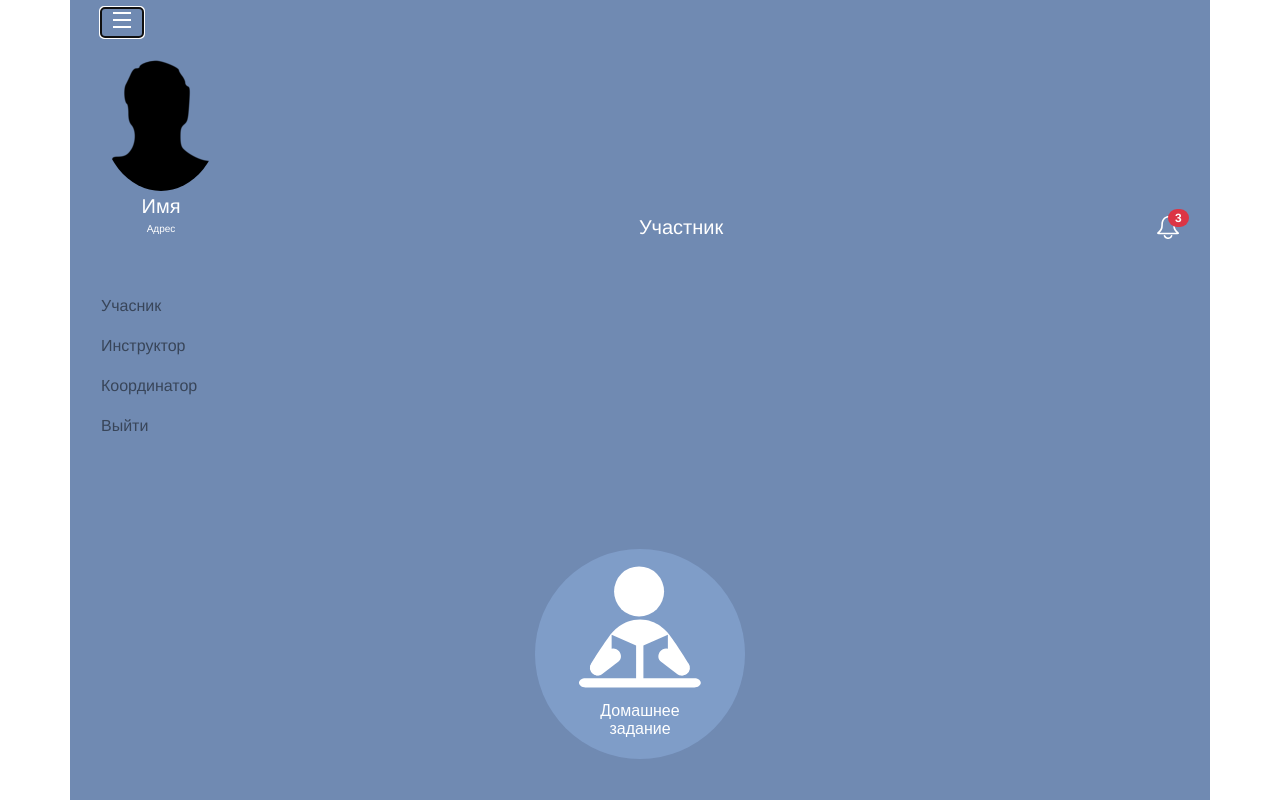
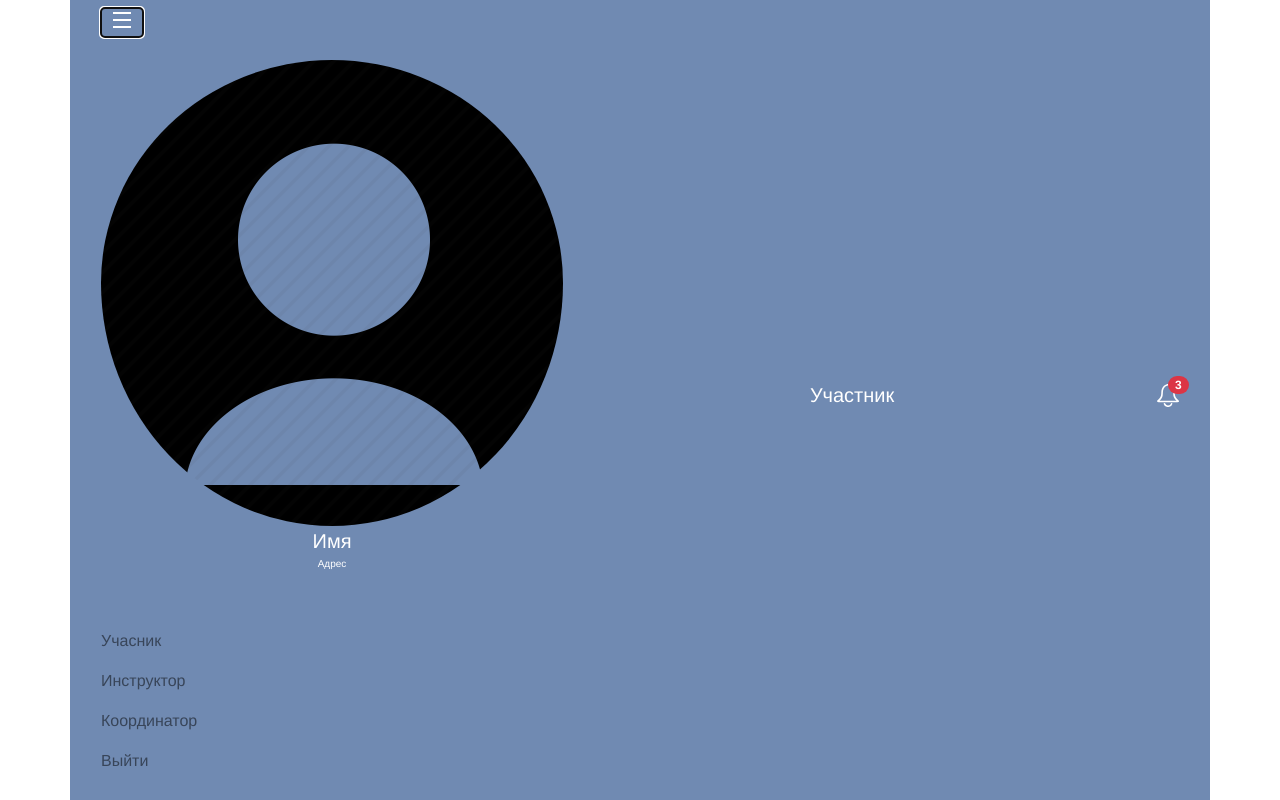
Before and after one commit to sashap3joke/duu, a website: page index.html in a window 1280 px wide. Both pictures are taken after a click on the button "Toggle navigation". Shown: the top 800 px of the page. Drawn offline with nearby package versions, Linux system fonts and the light colour scheme; a web font is replaced by a local one.

Commit message:
Update index.html

```diff
--- a/index.html
+++ b/index.html
@@ -20,18 +20,19 @@
 
         <nav class="navbar navbar-light light-blue lighten-4">
 
-          <div class="side-menu">
-            <button class="navbar-toggler toggler-example" type="button" data-toggle="collapse"
+          <div>
+            <div class="menu-burger">
+              <button class="navbar-toggler toggler-example " type="button" data-toggle="collapse"
                 data-target="#navbarSupportedContent1" aria-controls="navbarSupportedContent1" aria-expanded="false"
                 aria-label="Toggle navigation">
                 <span></span><span></span><span></span>
               </button>
-
+            </div>
             <nav class="collapse navbar-collapse" id="navbarSupportedContent1">
-
+              <div class="side-menu">
                 <div class="navbar-nav">
-                <div>
-                  <img class="person__img" src="assets/Man_silhouette.svg.png" alt="">
+                  <div class="person">
+                    <img class="person__img" src="assets/peron_icon1.png" alt="">
                     <p class="name">Имя</p>
                     <p class="adress">Адрес</p>
                   </div>
```
Lines whose indentation alone changed are shown as unchanged.
